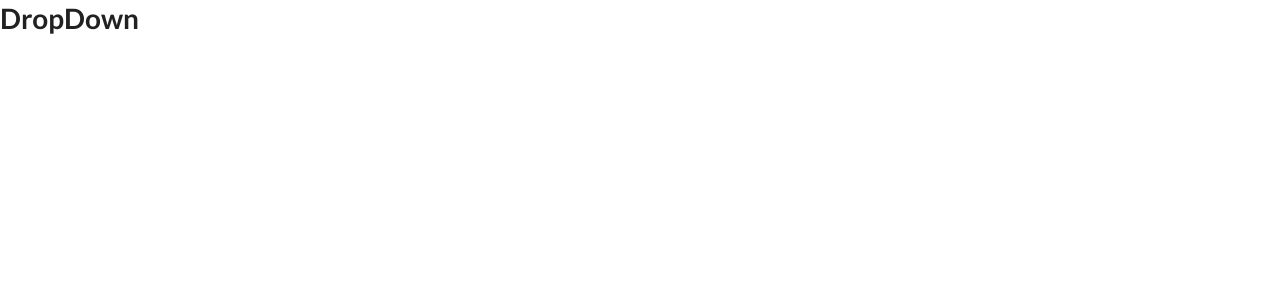
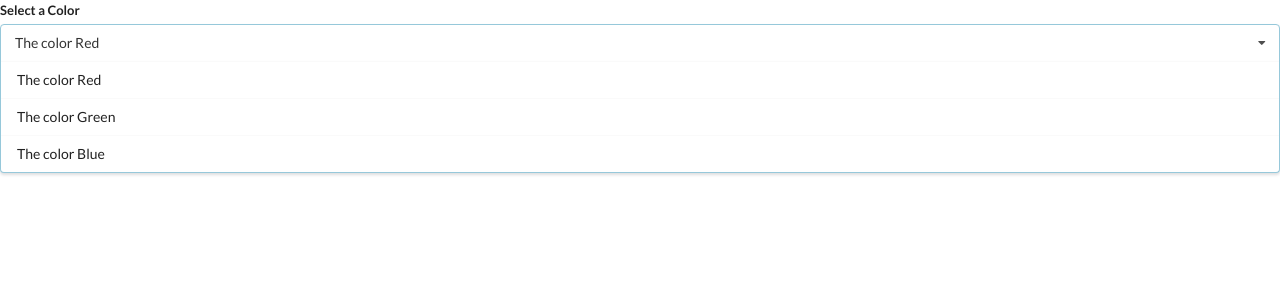
Before and after one commit to Avivitw/widgets, a React (Create React App) app: page / in a window 1280 px wide. Shown: the top 300 px of the page. Built offline with nearby package versions, Linux system fonts and the light colour scheme.

Commit message:
Added Html and state for Dropdown component

```diff
--- a/src/App.js
+++ b/src/App.js
@@ -1,4 +1,4 @@
-import React from "react";
+import React, { useState } from "react";
 import Accordion from "./components/Accordion";
 import Search from "./components/Search";
 import Dropdown from "./components/Dropdown";
@@ -34,9 +34,15 @@ const options = [
 ];
 
 export default () => {
+  const [selected, setSelected] = useState(options[0]);
+
   return (
     <div>
-      <Dropdown options={options} />
+      <Dropdown
+        selected={selected}
+        onSelectedChange={setSelected}
+        options={options}
+      />
     </div>
   );
 };
--- a/src/components/Dropdown.js
+++ b/src/components/Dropdown.js
@@ -1,7 +1,29 @@
 import React from "react";
 
-const Dropdown = () => {
-  return <h1>DropDown</h1>;
+const Dropdown = ({ options, selected, onSelectedChange }) => {
+  const renderedOptions = options.map((option) => {
+    return (
+      <div
+        key={option.value}
+        className="item"
+        onClick={() => onSelectedChange(option)}
+      >
+        {option.label}
+      </div>
+    );
+  });
+  return (
+    <div className="ui form">
+      <div className="field">
+        <label className="label">Select a Color</label>
+        <div className="ui selection dropdown visible active">
+          <i className="dropdown icon"></i>
+          <div className="text">{selected.label}</div>
+          <div className="menu visible transition">{renderedOptions}</div>
+        </div>
+      </div>
+    </div>
+  );
 };
 
 export default Dropdown;
```
